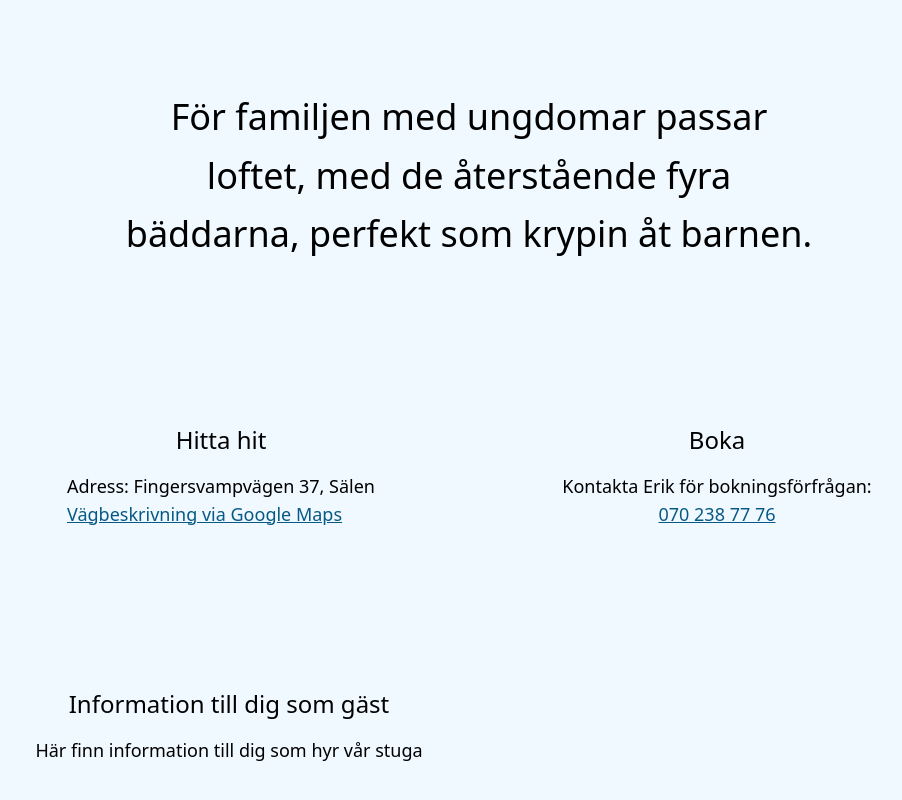
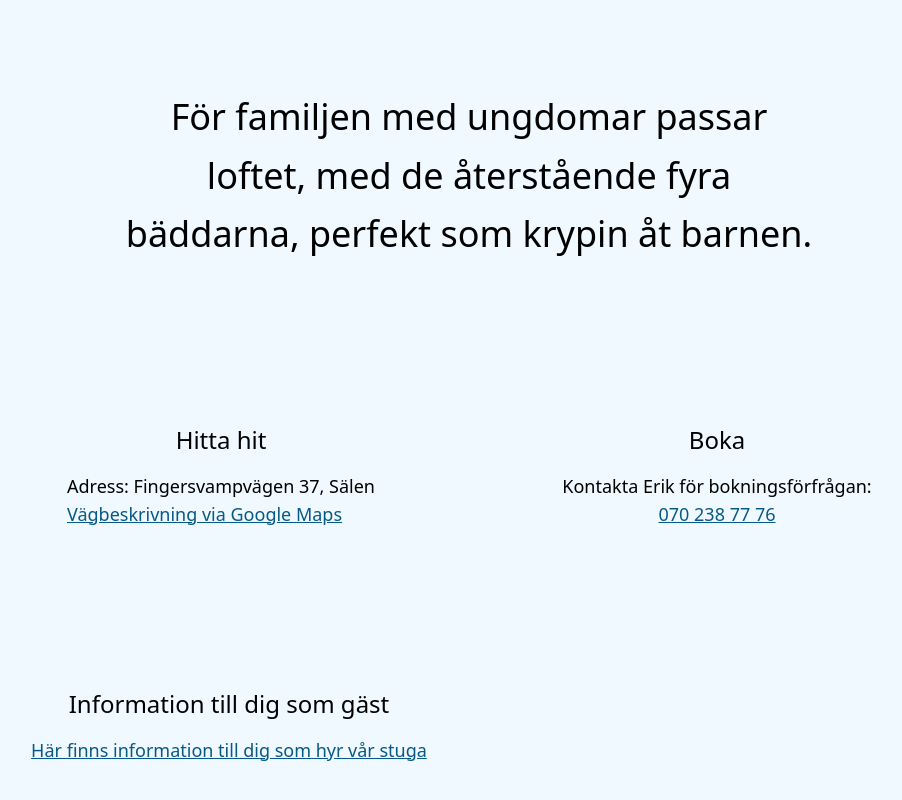
Before and after one commit to gish/fingersvampvagen.se, a website built with Parcel: page src/index.html in a window 1280 px wide. Shown: the part 2866-3666 px from the top of the page, without its empty margins (171-1073 px from the left). Built offline with nearby package versions, Linux system fonts and the light colour scheme.

Commit message:
fix spelling

```diff
--- a/src/index.html
+++ b/src/index.html
@@ -130,7 +130,7 @@
       <div class="flex flex-col items-center w-full md:w-1/2">
         <h3 class="mt-8 text-2xl text-center">Information till dig som gäst</h3>
         <p class="mt-4 text-lg ">
-        <a href="./information.html">Här finn information till dig som hyr vår stuga</a>
+        <a class="underline text-sky-800" href="./information.html">Här finns information till dig som hyr vår stuga</a>
       </div>
     </section>
   </body>
```
